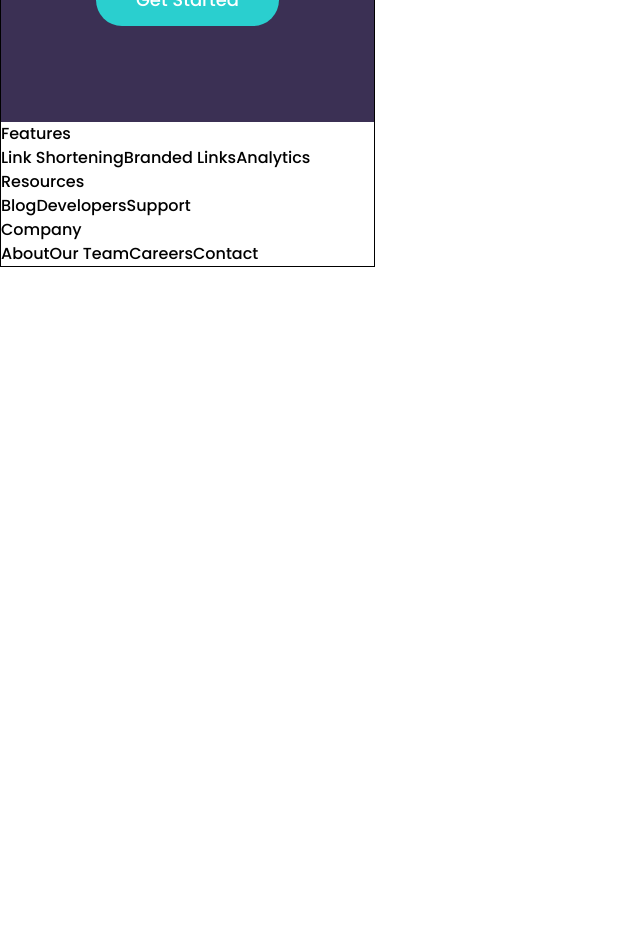
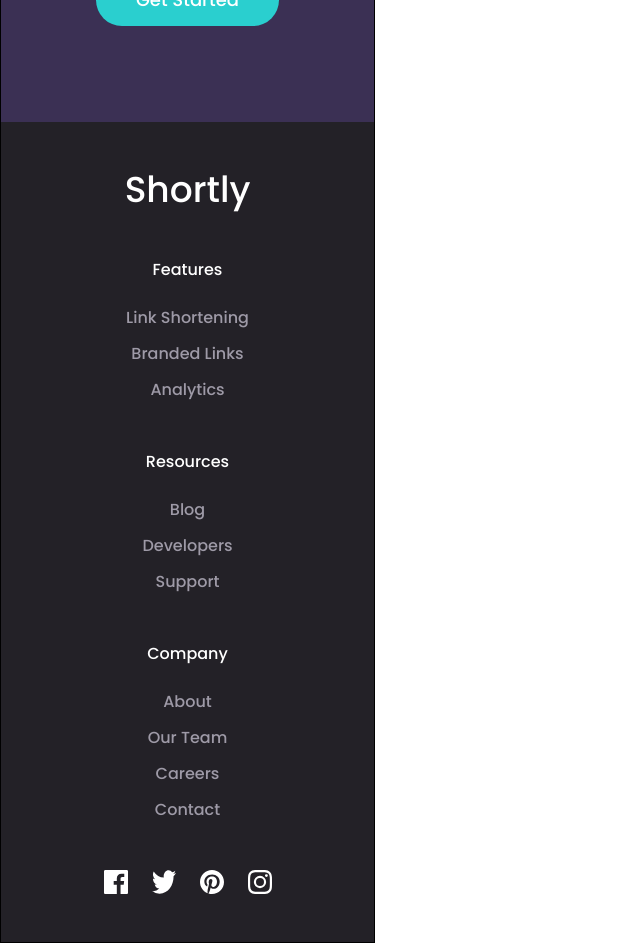
Before and after one commit to Brian-Lin-2/frontend-mentor-url-shortener, a React (Vite) app: page / in a window 1280 px wide. Shown: the part 2540-3483 px from the top of the page, without its empty margins (0-640 px from the left). Before the commit the page ends 2807 px from the top, so only its background shows below. Built offline with nearby package versions, Linux system fonts and the light colour scheme.

Commit message:
Style Footer

```diff
--- a/src/components/Footer.jsx
+++ b/src/components/Footer.jsx
@@ -1,10 +1,10 @@
 export default function Footer() {
   return (
-    <div>
-      <img />
+    <div className="text-white bg-v-dark-violet flex flex-col gap-12 p-12 items-center text-center">
+      <h1 className="text-4xl">Shortly</h1>
       <div>
-        <h3>Features</h3>
-        <div>
+        <h3 className="mb-6">Features</h3>
+        <div className="text-grayish-violet flex flex-col gap-3">
           <a>Link Shortening</a>
           <a>Branded Links</a>
           <a>Analytics</a>
@@ -12,8 +12,8 @@ export default function Footer() {
       </div>
 
       <div>
-        <h3>Resources</h3>
-        <div>
+        <h3 className="mb-6">Resources</h3>
+        <div className="text-grayish-violet flex flex-col gap-3">
           <a>Blog</a>
           <a>Developers</a>
           <a>Support</a>
@@ -21,8 +21,8 @@ export default function Footer() {
       </div>
 
       <div>
-        <h3>Company</h3>
-        <div>
+        <h3 className="mb-6">Company</h3>
+        <div className="text-grayish-violet flex flex-col gap-3">
           <a>About</a>
           <a>Our Team</a>
           <a>Careers</a>
@@ -30,11 +30,11 @@ export default function Footer() {
         </div>
       </div>
 
-      <div>
-        <i />
-        <i />
-        <i />
-        <i />
+      <div className="flex gap-6">
+        <img src="./images/icon-facebook.svg" alt="" />
+        <img src="./images/icon-twitter.svg" alt="" />
+        <img src="./images/icon-pinterest.svg" alt="" />
+        <img src="./images/icon-instagram.svg" alt="" />
       </div>
     </div>
   );
```
Also changed, not shown: text.txt.
